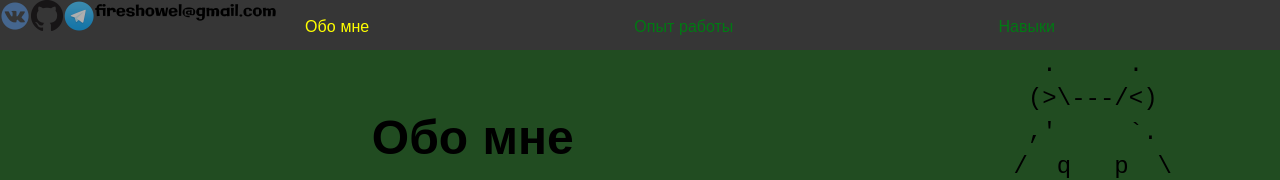
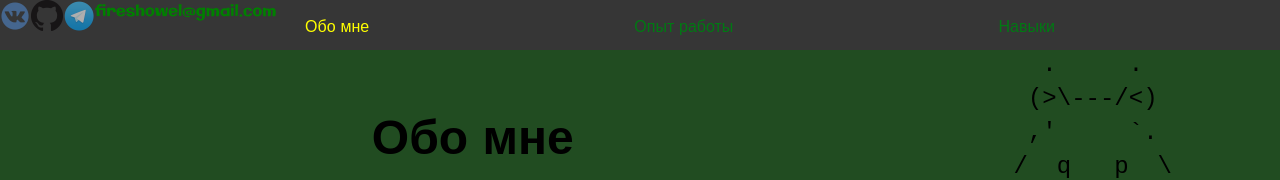
Before and after one commit to Destrolaric/PortfolioProject, a website: page aboutme.html in a window 1280 px wide. Shown: the top 180 px of the page. Drawn offline with Linux system fonts and the light colour scheme.

Commit message:
changed color palette

```diff
--- a/aboutme.html
+++ b/aboutme.html
@@ -29,7 +29,7 @@
             <a href="https://vk.com/delete0your0page"><img src="/pict/vk_icon-icons%201.png"></a>
             <a href="https://github.com/Destrolaric"><img src="/pict/GitHub-Mark-32px%201.png"></a>
             <a href="https://t.me/Zestaras"><img src="/pict/telegram_icon-icons%201.png"></a>
-            fireshowel@gmail.com
+            <span style="color: green; ">fireshowel@gmail.com</span>
 
         </div>
     </div>
```
Also changed, not shown: experience.html (+1 -1 lines), skills.html (+1 -1 lines).
